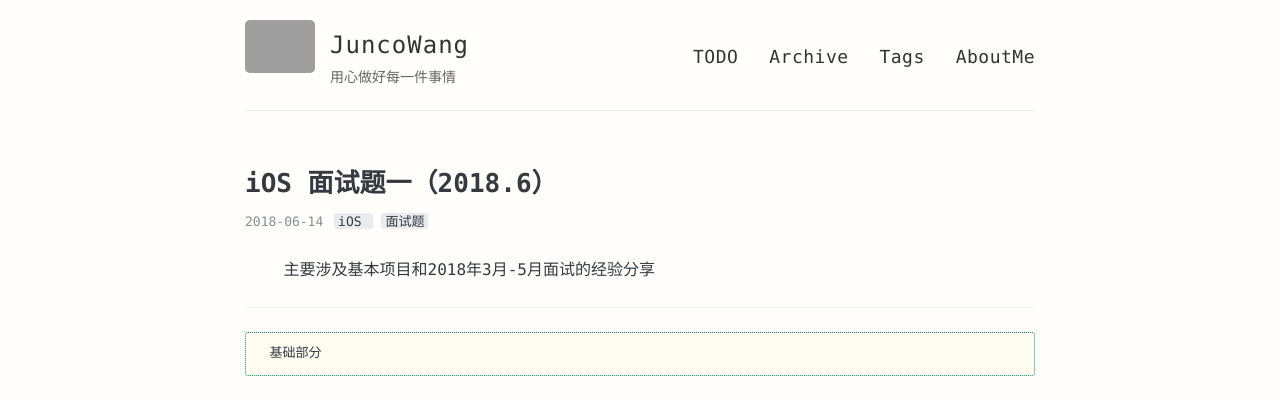
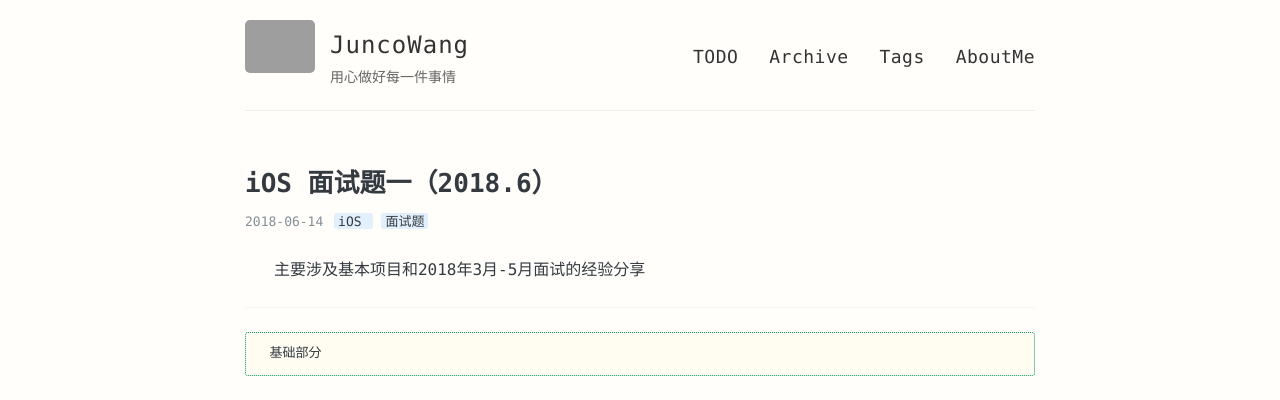
Before and after one commit to wsj195328/wsj195328.github.com, a Jekyll site: the page built from _posts/2018-06-14-iOS-Interview-2018.md, in a window 1280 px wide. Shown: the top 400 px of the page. Built offline with Jekyll 4.4.1, drawn with Linux system fonts in a browser that asks for light colours; comment, search, counter and statistics services are not loaded; grey boxes are pictures that could not be loaded.

Commit message:
update backgroudColor

```diff
--- a/_posts/2018-06-14-iOS-Interview-2018.md
+++ b/_posts/2018-06-14-iOS-Interview-2018.md
@@ -5,7 +5,7 @@ tags: [iOS, 面试题]
 comments: true
 ---
 
-&nbsp;&nbsp;&nbsp;&nbsp;主要涉及基本项目和2018年3月-5月面试的经验分享
+&nbsp;&nbsp;&nbsp;主要涉及基本项目和2018年3月-5月面试的经验分享
 
 
 
--- a/style.scss
+++ b/style.scss
@@ -441,7 +441,7 @@ nav {
         margin: 3px 8px 3px 0px;
         padding: .5px 4px;
         color: $tag-index-label-color;
-        background-color: $tag-index-label-background-color;
+        background-color: rgba(#1587fb,0.12);
         border-radius: 3px;
       }
     }
@@ -456,7 +456,7 @@ nav {
 
   .read-more {
     font-size: 16px;
-    color: $oc-teal-8;
+    color: $oc-blue-6;
   }
 }
 
@@ -523,7 +523,7 @@ nav {
       display: inline-block;
       margin: 1px;
       color: $tag-index-label-color;
-      background-color: $tag-index-label-background-color;
+      background-color: rgba(#1587fb,0.12);
       border-radius: 3px;
 
       span {
```
Also changed, not shown: _posts/2018-06-01-Base-Syntax.md (+1 -1 lines), _posts/2018-06-01-Summary.md (+2 -2 lines).
